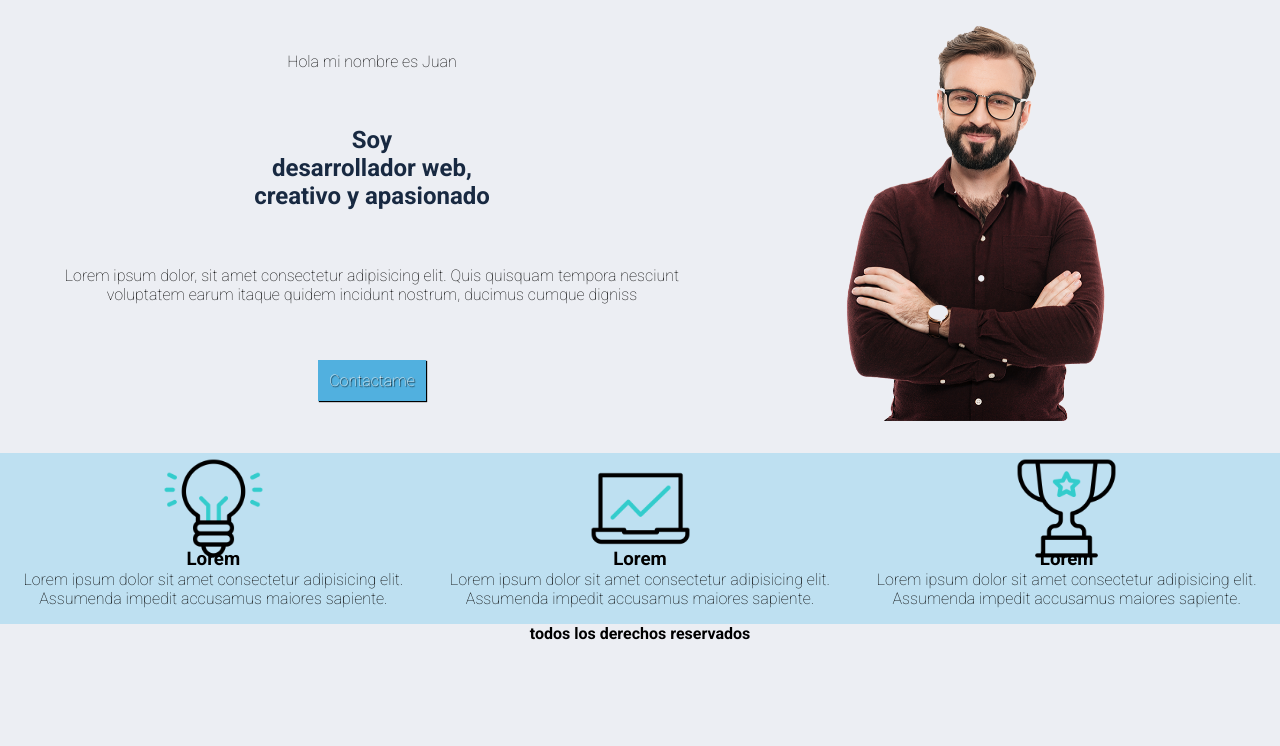
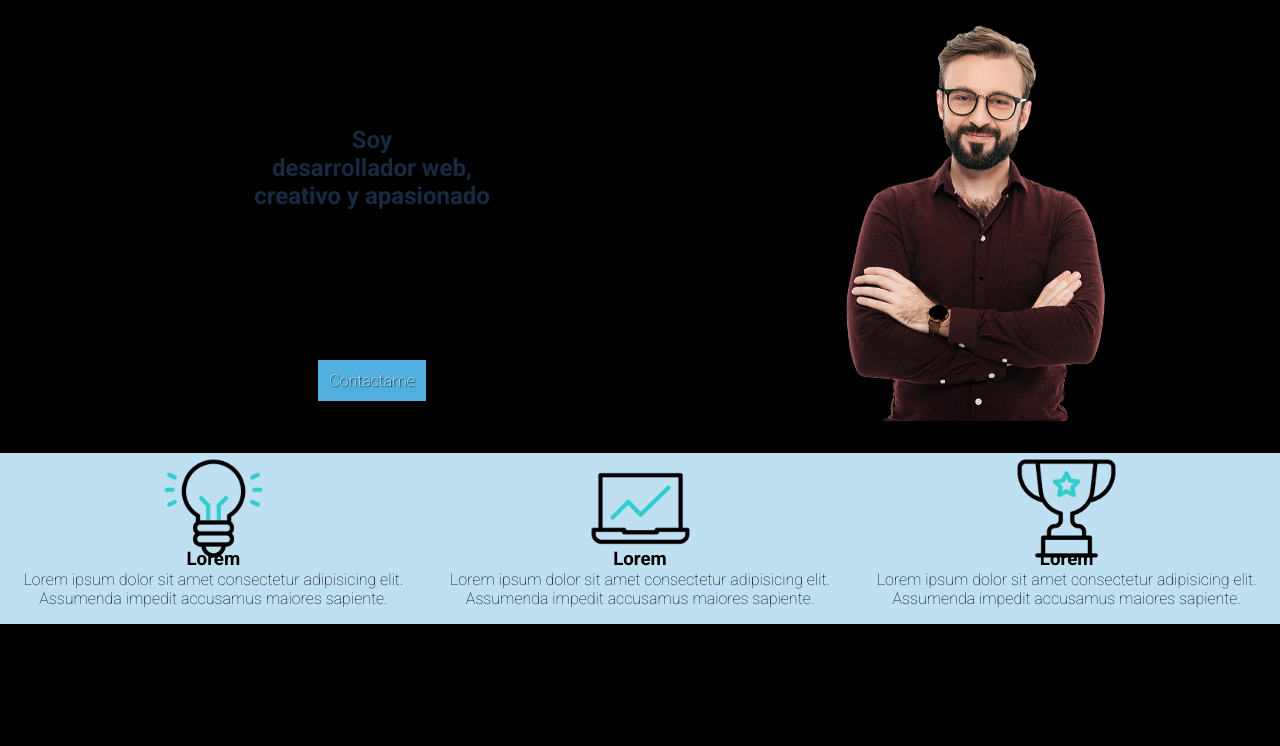
Before and after one commit to danbisbal7/practica-github, a plain HTML site: page index.html in a window 1280 px wide. Shown: the part 54-800 px from the top of the page. Drawn offline with nearby package versions, Linux system fonts and the light colour scheme.

Commit message:
se agrega rama-dos

```diff
--- a/css/styles.css
+++ b/css/styles.css
@@ -9,7 +9,7 @@
 /* estilos generales */
 
 body {
-    background-color: #eceef3;
+    background-color: black;
     font-family:'Roboto', sans-serif;
     ;
 }
```
